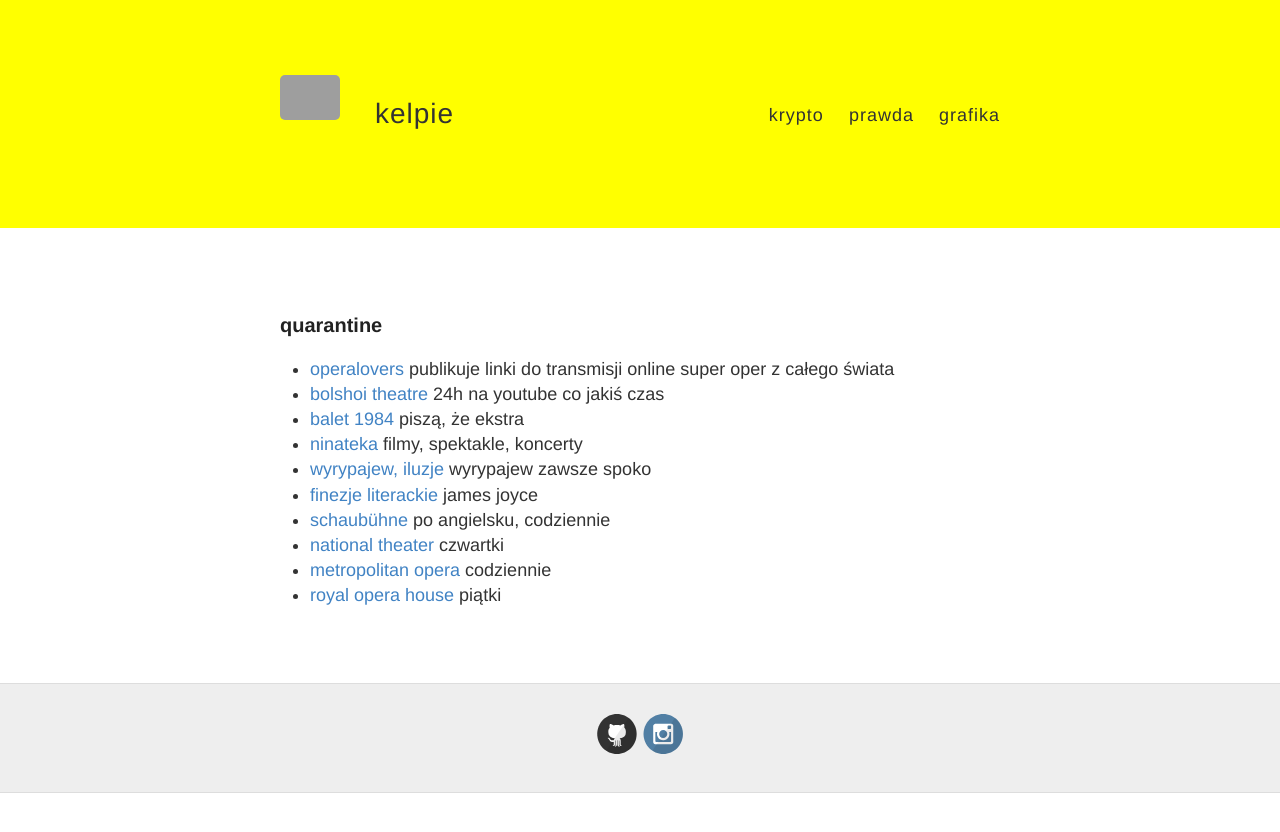
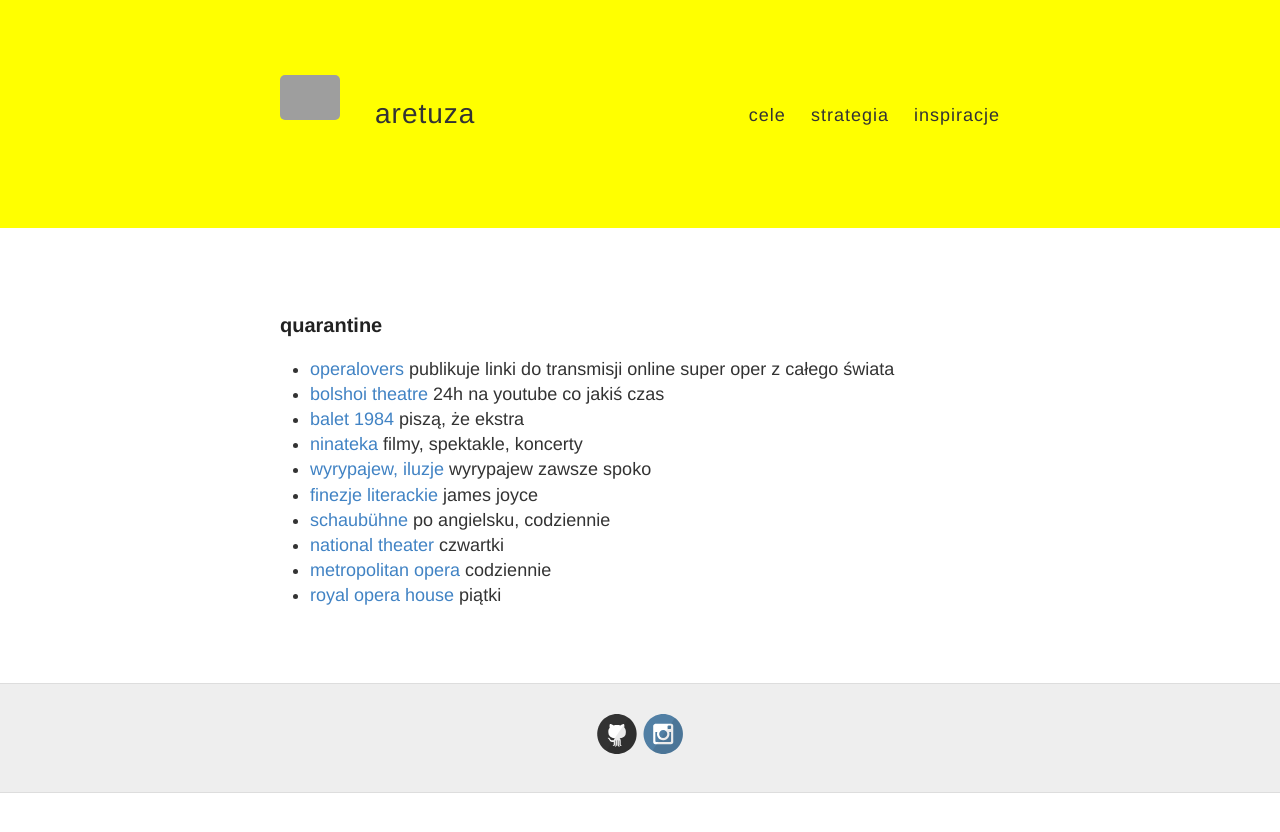
Before and after one commit to crypto-aretuza/crypto-aretuza.github.io, a Jekyll site: the page built from index.html, in a window 1280 px wide. Shown: the top 832 px of the page. Built offline with Jekyll 4.4.1, drawn with Linux system fonts in a browser that asks for light colours; grey boxes are pictures that could not be loaded.

Commit message:
initial commit

```diff
--- a/_config.yml
+++ b/_config.yml
@@ -3,7 +3,7 @@
 #
 
 # Name of your site (displayed in the header)
-name: kelpie
+name: aretuza
 
 # Short bio or description (displayed in the header)
 # description: w miesiącu posuchy
@@ -22,7 +22,7 @@
   email:
   facebook:
   flickr:
-  github: keipie #barryclark/jekyll-now
+  github: crypto-aretuza #barryclark/jekyll-now
   instagram: juz.juz
   linkedin:
   pinterest:
--- a/_layouts/default-eng.html
+++ b/_layouts/default-eng.html
@@ -27,9 +27,9 @@
           </div>
 
           <nav>
-            <a href="{{ site.baseurl }}/krypto">crypto</a>
-            <a href="{{ site.baseurl }}/prawda">truth</a>
-            <a href="{{ site.baseurl }}/grafika">graphics</a>
+            <a href="{{ site.baseurl }}/cele">cele</a>
+            <a href="{{ site.baseurl }}/strategia">strategia</a>
+            <a href="{{ site.baseurl }}/inspiracje">inspiracje</a>
           </nav>
         </header>
       </div>
--- a/_layouts/default.html
+++ b/_layouts/default.html
@@ -27,9 +27,9 @@
           </div>
 
           <nav>
-            <a href="{{ site.baseurl }}/krypto">krypto</a>
-            <a href="{{ site.baseurl }}/prawda">prawda</a>
-            <a href="{{ site.baseurl }}/grafika">grafika</a>
+            <a href="{{ site.baseurl }}/cele">cele</a>
+            <a href="{{ site.baseurl }}/strategia">strategia</a>
+            <a href="{{ site.baseurl }}/inspiracje">inspiracje</a>
           </nav>
         </header>
       </div>
```
